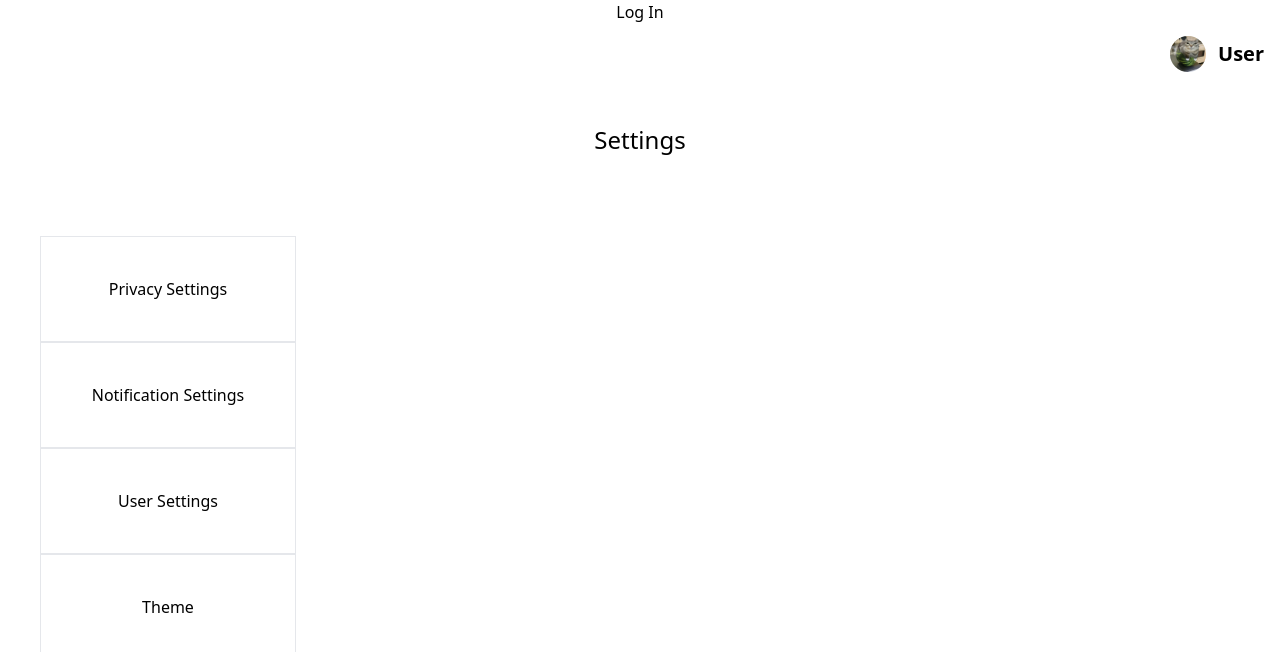
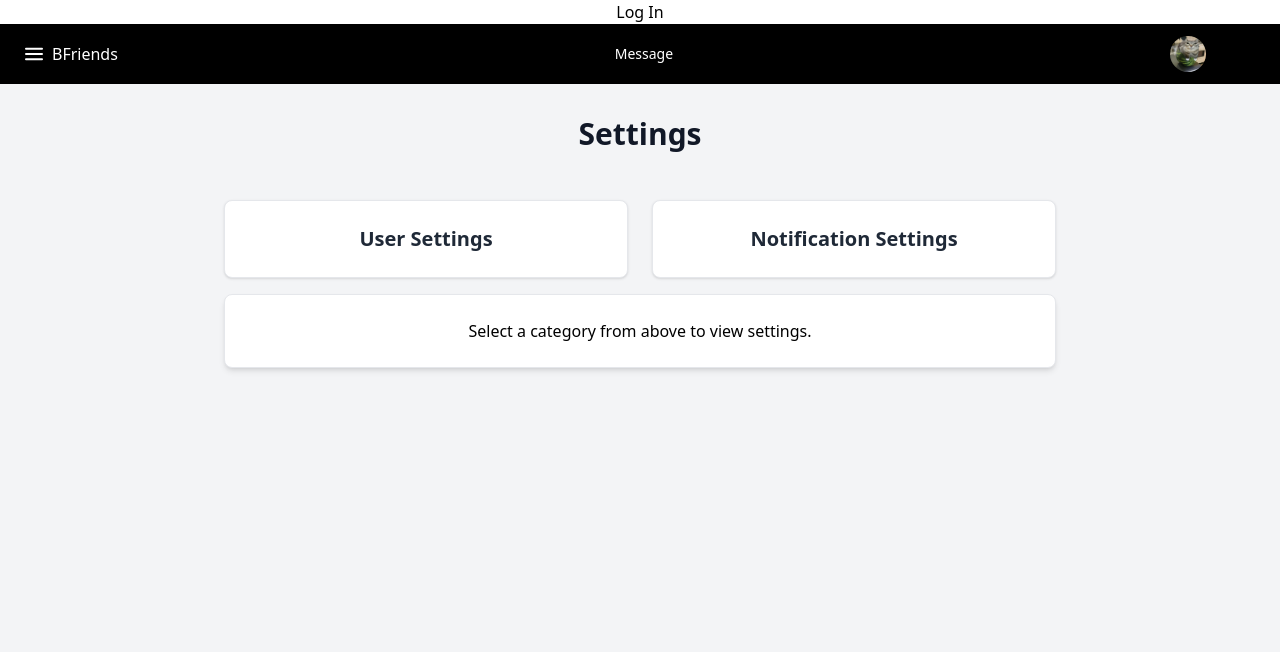
Before and after one commit to Saalim-Baba/M426_bFriend, a React (Create React App) app in the folder frontend/: page /settings in a window 1280 px wide. Shown: the top 652 px of the page. Built offline with nearby package versions, Linux system fonts and the light colour scheme.

Commit message:
Buttons added, User settings and Notification settings

```diff
--- a/frontend/src/Components/Navbar.js
+++ b/frontend/src/Components/Navbar.js
@@ -43,7 +43,7 @@ function login(){
 
 function Navbar() {
     return (
-        <nav className="bg-white border-gray-200 py-2.5 dark:bg-gray-900">
+        <nav className="bg-black border-gray-200 py-2.5 dark:bg-gray-900">
             <div className="flex flex-wrap items-center justify-between max-w-screen-xl px-4 mx-auto">
                 <div className="flex flex-wrap justify-center items-center">
                     <label>
--- a/frontend/src/Components/Settings.js
+++ b/frontend/src/Components/Settings.js
@@ -1,24 +1,79 @@
-import React from 'react';
+import React, { useState } from 'react';
 
-function Settings(){
-    return(
-        <div className="mb-[-6rem]">
-            <h1 className="mt-10 text-2xl">Settings</h1>
-            <div className="flex flex-col h-screen w-60 ml-10 py-20 items-start">
-                <div className="border w-64">
-                    <h1 className="p-10">Privacy Settings</h1>
+function SettingsPage() {
+    const [activeSetting, setActiveSetting] = useState(null);
+
+    const renderSettingsContent = (category) => {
+        switch (category) {
+            case 'notification':
+                return <div className="p-6 mt-4 bg-white shadow-md rounded-lg border border-gray-200 items-start flex">
+                    <div>
+                        <h1 className="font-bold">Notifications</h1>
+                        <div className="mt-10">
+                            <form>
+                                <label className="relative inline-flex items-center cursor-pointer">
+                                    <input className="sr-only peer" value="" type="checkbox" />
+                                        <div
+                                            className="peer rounded-full outline-none duration-100 after:duration-500 w-28 h-14 bg-green-300 peer-focus:outline-none peer-focus:ring-4 peer-focus:ring-green-500  after:content-['No'] after:absolute after:outline-none after:rounded-full after:h-12 after:w-12 after:bg-white after:top-1 after:left-1 after:flex after:justify-center after:items-center  after:text-sky-800 after:font-bold peer-checked:after:translate-x-14 peer-checked:after:content-['Yes'] peer-checked:after:border-white">
+                                        </div>
+                                </label>
+                            </form>
+                        </div>
+                    </div>
+                </div>;
+            case 'user':
+                return <div className="flex items-start p-6 mt-4 bg-white shadow-md rounded-lg border border-gray-200">
+                    <button onClick={() => setActiveSetting("new_password")} className="focus:outline-none focus:ring-2 focus:ring-offset-2 focus:ring-indigo-500 transition ease-in-out duration-150">
+                        <div className="bg-white shadow hover:shadow-lg rounded-lg p-2 border border-gray-200">
+                            <h1 className="text-sm font-semibold text-gray-800">Change Password</h1>
+                        </div>
+                    </button>
+                </div>;
+            case "new_password":
+                return <div className=" p-6 mt-4 bg-white shadow-md rounded-lg border border-gray-200">
+                <div className="flex flex-col items-center justify-center ">
+                        <div className="w-full max-w-md bg-white rounded-lg shadow-md p-6">
+                            <h2 className="text-2xl font-bold text-gray-900 mb-4">New Password</h2>
+                            <form className="flex flex-col">
+                                <input type="password"
+                                       className="bg-gray-100 text-gray-900 border-0 rounded-md p-2 mb-4 focus:bg-gray-200 focus:outline-none focus:ring-1 focus:ring-blue-500 transition ease-in-out duration-150"
+                                       placeholder="Old Password" />
+                                <input type="password"
+                                       className="bg-gray-100 text-gray-900 border-0 rounded-md p-2 mb-4 focus:bg-gray-200 focus:outline-none focus:ring-1 focus:ring-blue-500 transition ease-in-out duration-150"
+                                       placeholder="New Password" />
+
+                                <button type="submit"
+                                        className="bg-gradient-to-r from-indigo-500 to-blue-500 text-white font-bold py-2 px-4 rounded-md mt-4 hover:bg-indigo-600 hover:to-blue-600 transition ease-in-out duration-150">Change Password
+                                </button>
+                            </form>
+                        </div>
+                    </div>
+            </div>;
+            default:
+                return <div className="p-6 mt-4 bg-white shadow-md rounded-lg border border-gray-200">Select a category from above to view settings.</div>;
+        }
+    };
+
+    return (
+        <div className="min-h-screen bg-gray-100 py-8">
+            <div className="max-w-4xl mx-auto px-4 sm:px-6 lg:px-8">
+                <h1 className="text-3xl font-bold text-gray-900 mb-12">Settings</h1>
+                <div className="grid grid-cols-1 md:grid-cols-2 gap-6">
+                    <button onClick={() => setActiveSetting('user')} className="focus:outline-none focus:ring-2 focus:ring-offset-2 focus:ring-indigo-500 transition ease-in-out duration-150">
+                        <div className="bg-white shadow hover:shadow-lg rounded-lg p-6 border border-gray-200">
+                            <h1 className="text-xl font-semibold text-gray-800">User Settings</h1>
+                        </div>
+                    </button>
+                    <button onClick={() => setActiveSetting('notification')} className="focus:outline-none focus:ring-2 focus:ring-offset-2 focus:ring-indigo-500 transition ease-in-out duration-150">
+                        <div className="bg-white shadow hover:shadow-lg rounded-lg p-6 border border-gray-200">
+                            <h1 className="text-xl font-semibold text-gray-800">Notification Settings</h1>
+                        </div>
+                    </button>
                 </div>
-                <div className="border w-64">
-                    <h1 className="p-10">Notification Settings</h1>
-                </div>
-                <div className="border w-64">
-                    <h1 className="p-10">User Settings</h1>
-                </div>
-                <div className="border w-64">
-                    <h1 className="p-10">Theme</h1>
-                </div>
+                {renderSettingsContent(activeSetting)}
             </div>
+        </div>
+    );
+}
 
-        </div>
-    )}
-export default Settings;
+export default SettingsPage;
```
